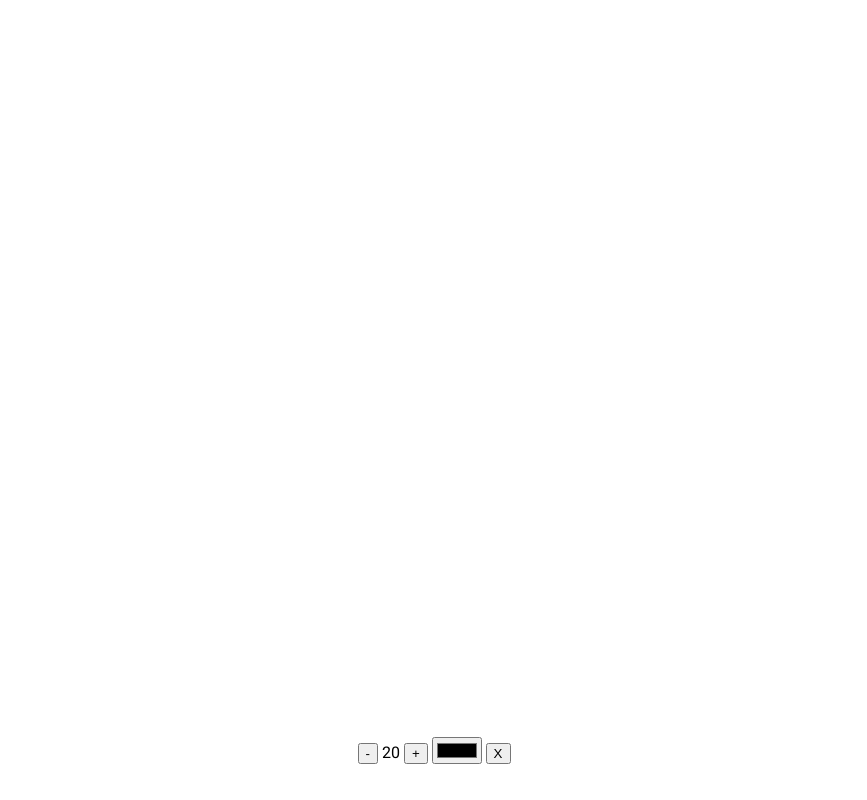
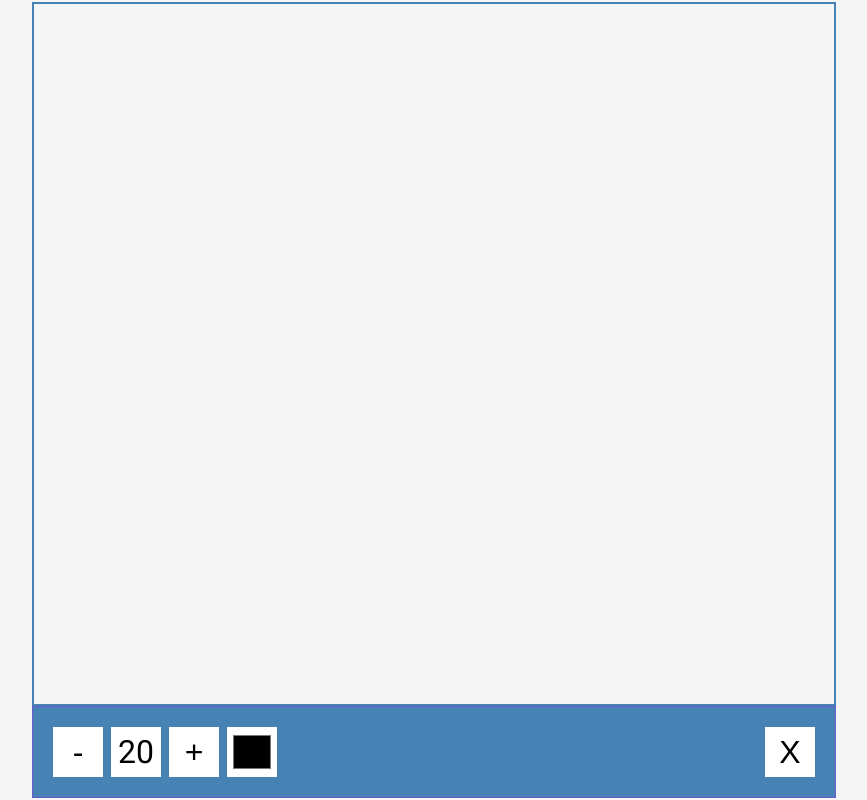
Before and after one commit to tod619/drawing_app, a plain HTML site: page index.html in a window 1280 px wide. Shown: the whole page, without its empty margins (206-1073 px from the left). Drawn offline with Linux system fonts and the light colour scheme.

Commit message:
add style for canvas + controls in style.css file

```diff
--- a/index.html
+++ b/index.html
@@ -12,7 +12,7 @@
 </head>
 <body>
 
-    <canvas id="canvas" width="700" height="700"></canvas>
+    <canvas id="canvas" width="800" height="700"></canvas>
     <div class="toolbox">
         <button id="decrease">-</button>
         <span id="size">20</span>
--- a/style.css
+++ b/style.css
@@ -8,13 +8,42 @@
 }
 
 body {
+  background-color: #f5f5f5;
   font-family: "Roboto", sans-serif;
   height: 100vh;
   display: flex;
   flex-direction: column;
   align-items: center;
   justify-content: center;
-  overflow: hidden;
   margin: 0;
 }
 /* End: Global Styles */
+canvas {
+  border: 2px solid steelblue;
+}
+
+.toolbox {
+  background-color: steelblue;
+  border: 1px solid slateblue;
+  display: flex;
+  width: 804px;
+  padding: 1rem;
+}
+
+.toolbox > * {
+  background-color: #fff;
+  border: none;
+  display: inline-flex;
+  align-items: center;
+  justify-content: center;
+  font-size: 2rem;
+  height: 50px;
+  width: 50px;
+  margin: 0.25rem;
+  padding: 0.25rem;
+  cursor: pointer;
+}
+
+.toolbox > *:last-child {
+  margin-left: auto;
+}
```
